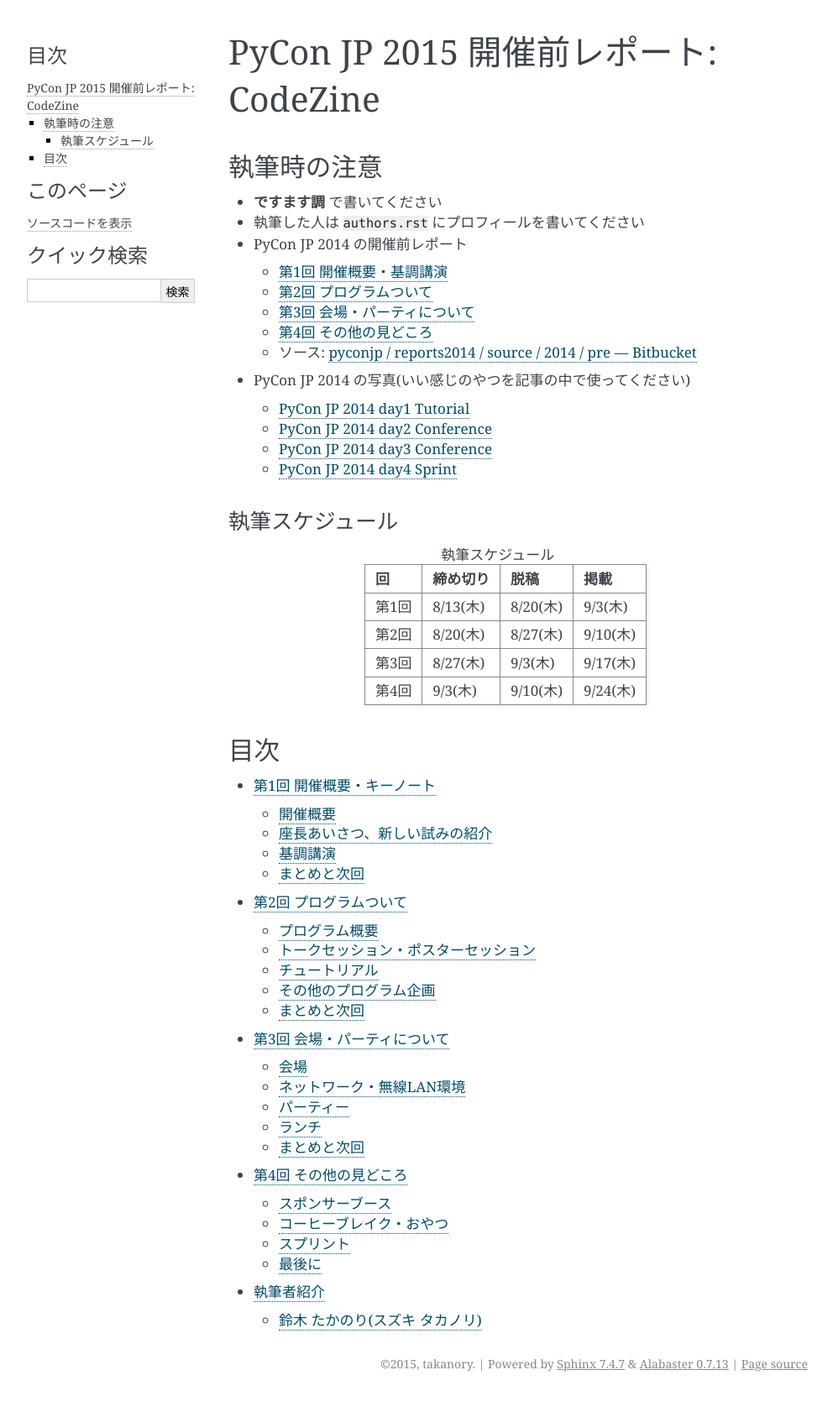
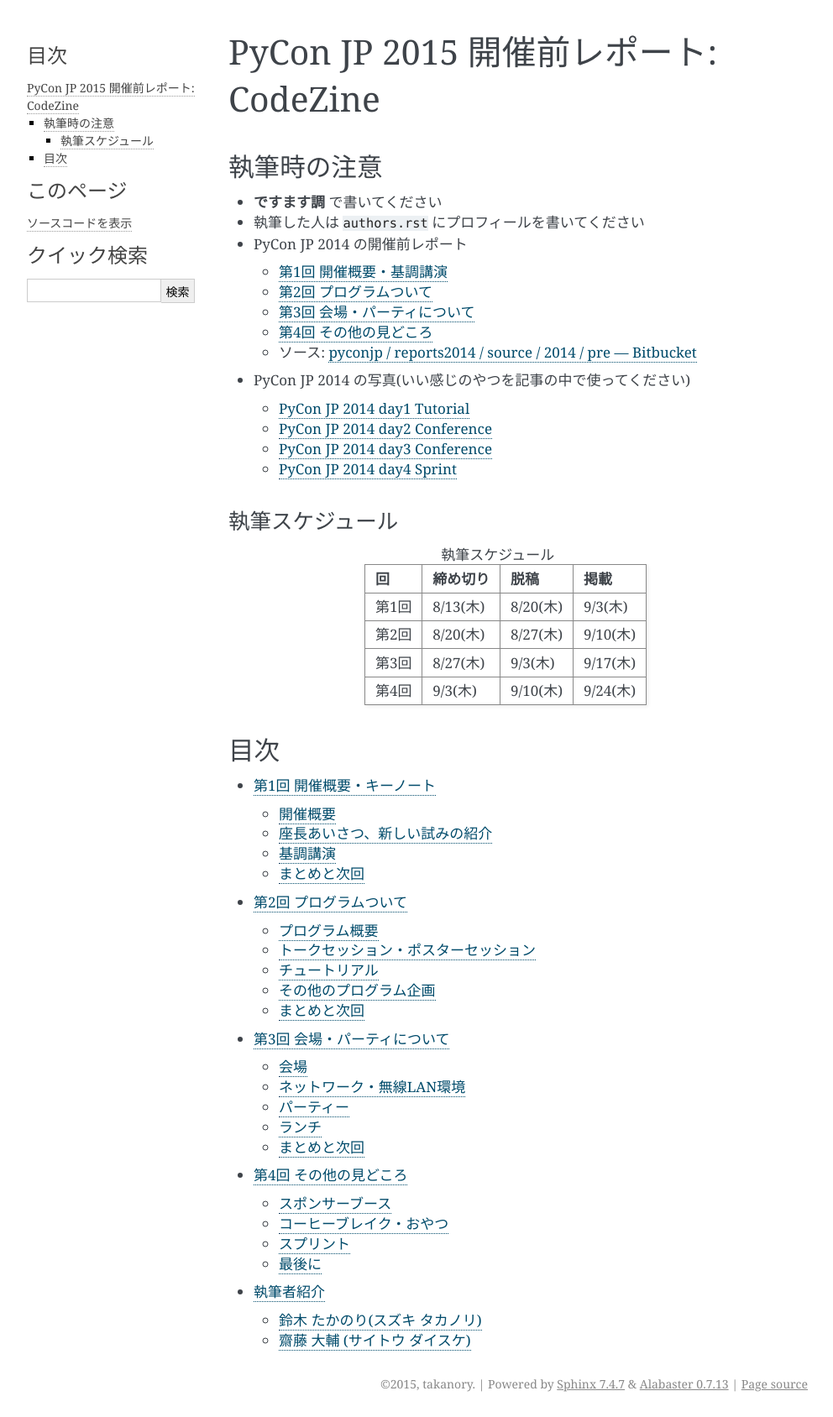
Before and after one commit to pyconjp/reports2015, a Sphinx documentation site: the page built from pre/source/index.rst, in a window 1280 px wide. Shown: the whole page at 84% size, without its empty margins (148-1140 px from the left). Built offline with Sphinx 7.4.7, drawn with Linux system fonts in a browser that asks for light colours; before the commit the page ends 1664 px from its top, so only the background shows below that.

Commit message:
authors.rst edited online with Bitbucket

```diff
--- a/pre/source/authors.rst
+++ b/pre/source/authors.rst
@@ -29,3 +29,10 @@
 - Twitter: `@takanory <https://twitter.com/takanory>`_
 - Facebook: `鈴木 たかのり <https://www.facebook.com/takanory.net>`_
 - Webサイト: `takanory.net <http://takanory.net/>`_
+
+
+齋藤 大輔 (サイトウ ダイスケ)
+==============================
+.. image:: /_static/saito.jpg
+
+早稲田大学既管理工学研究科博士後期課程に在籍。
```
